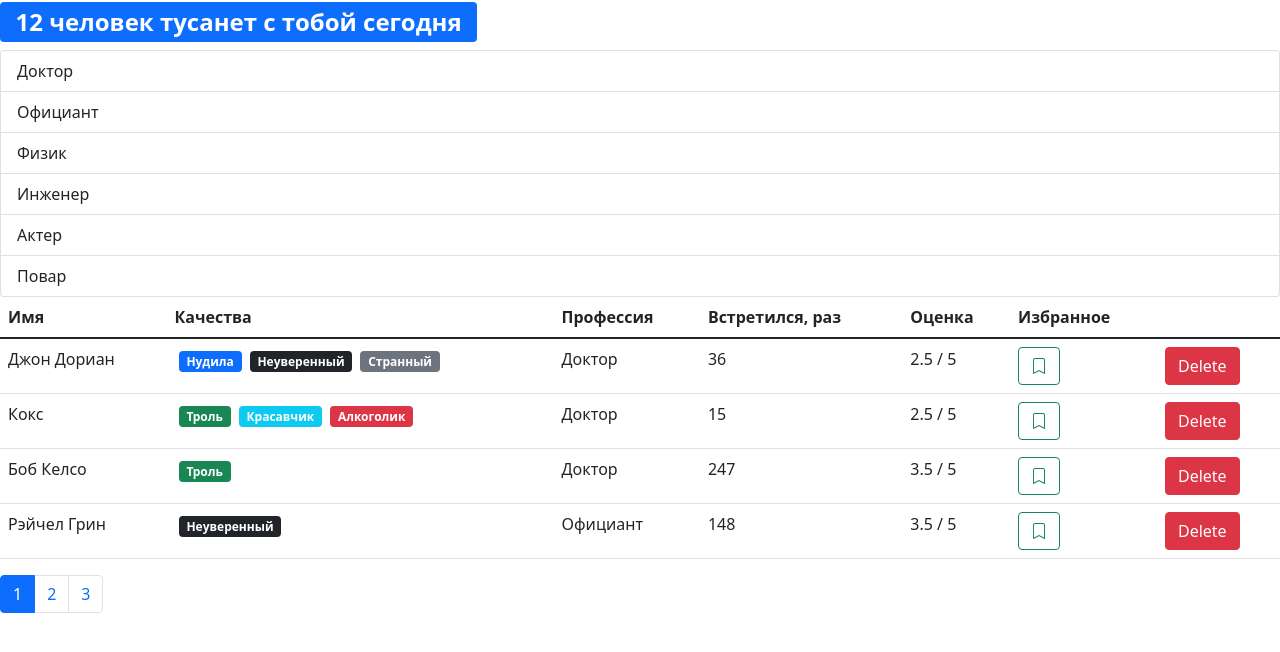
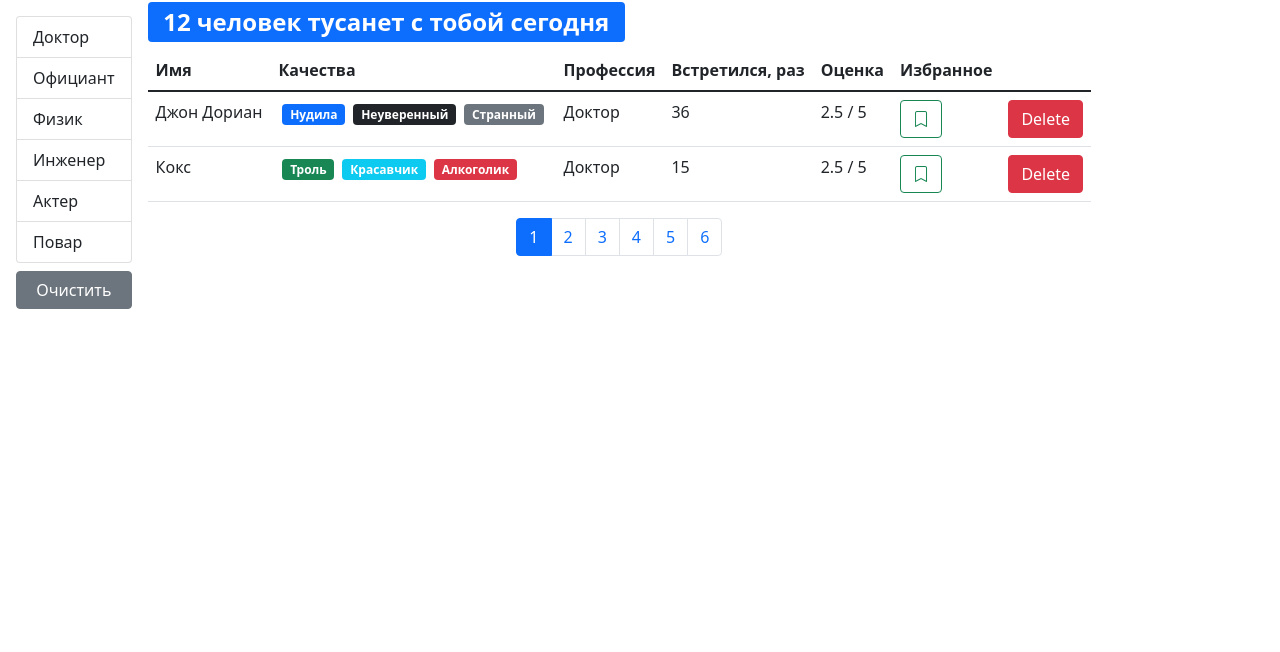
Before and after one commit to Semapa/Fast-company, a React (Create React App) app: page / in a window 1280 px wide. Shown: the top 652 px of the page. Built offline with nearby package versions, Linux system fonts and the light colour scheme.

Commit message:
Реализовал функционал фильтра

```diff
--- a/src/App.js
+++ b/src/App.js
@@ -1,7 +1,6 @@
 import React, { useState } from 'react'
 import Users from './components/users'
 import api from './api'
-import SearchStatus from './components/searchStatus'
 
 function App() {
   const [users, setUsers] = useState(() => {
@@ -29,7 +28,6 @@
 
   return (
     <>
-      <SearchStatus length={users.length} />
       <Users
         users={users}
         onDelete={handleDelete}
--- a/src/components/groupList.jsx
+++ b/src/components/groupList.jsx
@@ -32,7 +32,7 @@
 }
 
 GroupList.propTypes = {
-  items: PropTypes.object.isRequired,
+  items: PropTypes.oneOfType([PropTypes.object, PropTypes.array]),
   valueProperty: PropTypes.string.isRequired,
   contentProperty: PropTypes.string.isRequired,
   onItemSelect: PropTypes.func.isRequired,
--- a/src/components/users.jsx
+++ b/src/components/users.jsx
@@ -3,12 +3,12 @@
 import User from './user'
 import Pagination from './pagination'
 import GroupList from './groupList'
+import SearchStatus from './searchStatus'
 import { paginate } from '../utils/paginate'
 import api from '../api/index'
 
 const Users = ({ users: allUsers, ...rest }) => {
-  const count = allUsers.length
-  const pageSize = 4
+  const pageSize = 2
   const [currentPage, setCurrentPage] = useState(1)
   const [professions, setProfession] = useState()
   const [selectedProf, setSelectedProf] = useState()
@@ -16,6 +16,23 @@
   useEffect(() => {
     api.professions.fetchAll().then((data) => setProfession(data))
   }, [])
+
+  useEffect(() => {
+    setCurrentPage(1)
+  }, [selectedProf])
+
+  // Первый способ сбросить фильтр, добавить еще одну строку в список
+  // НО ЭТО НЕ СРАБОТАЕТ ДЛЯ МАССИВОВ
+  // Проще и лучше добавить Button с обработчиком
+  // useEffect(() => {
+  //   api.professions
+  //     .fetchAll()
+  //     .then((data) =>
+  //       setProfession(
+  //         Object.assign(data, { allProfession: { name: 'Все профессии' } })
+  //       )
+  //     )
+  // }, [])
 
   const handleProfessionSelect = (item) => {
     setSelectedProf(item)
@@ -27,22 +44,42 @@
 
   // Смотрим есть ли фильтр у юзеров, если есть фильтруем массив,
   // нет возвращаем нефильтрованный массив
+
+  // Для первого метода Проверяем если есть выбранный фильтр и у него есть id->отображаем, если нет id - значет это 'Все пользователи'
+  // const filteredUsers =
+  //   selectedProf && selectedProf._id
+  //     ? allUsers.filter((user) => user.profession === selectedProf)
+  //     : allUsers
+
   const filteredUsers = selectedProf
     ? allUsers.filter((user) => user.profession === selectedProf)
     : allUsers
+  const count = filteredUsers.length
+
   // Разбиваем основной массив c users на части
   // в соответствии с количеством user-ов на одной странице
   const users = paginate(filteredUsers, currentPage, pageSize)
+
+  const clearFilter = () => {
+    setSelectedProf()
+  }
+
   return (
-    <>
+    <div className="d-flex">
       {professions && (
+        <div className="d-flex flex-column flex-shrink-0 p-3">
           <GroupList
             items={professions}
             onItemSelect={handleProfessionSelect}
             selectedItem={selectedProf}
           />
+          <button className="btn btn-secondary mt-2" onClick={clearFilter}>
+            Очистить
+          </button>
+        </div>
       )}
-
+      <div className="d-flex flex-column">
+        <SearchStatus length={count} />
         {count > 0 && (
           <table className="table">
             <thead>
@@ -63,13 +100,16 @@
             </tbody>
           </table>
         )}
+        <div className="d-flex justify-content-center">
           <Pagination
             itemCount={count}
             pageSize={pageSize}
             currentPage={currentPage}
             onPageChange={handlePageChange}
           />
-    </>
+        </div>
+      </div>
+    </div>
   )
 }
 
```
Lines whose indentation alone changed are shown as unchanged.
